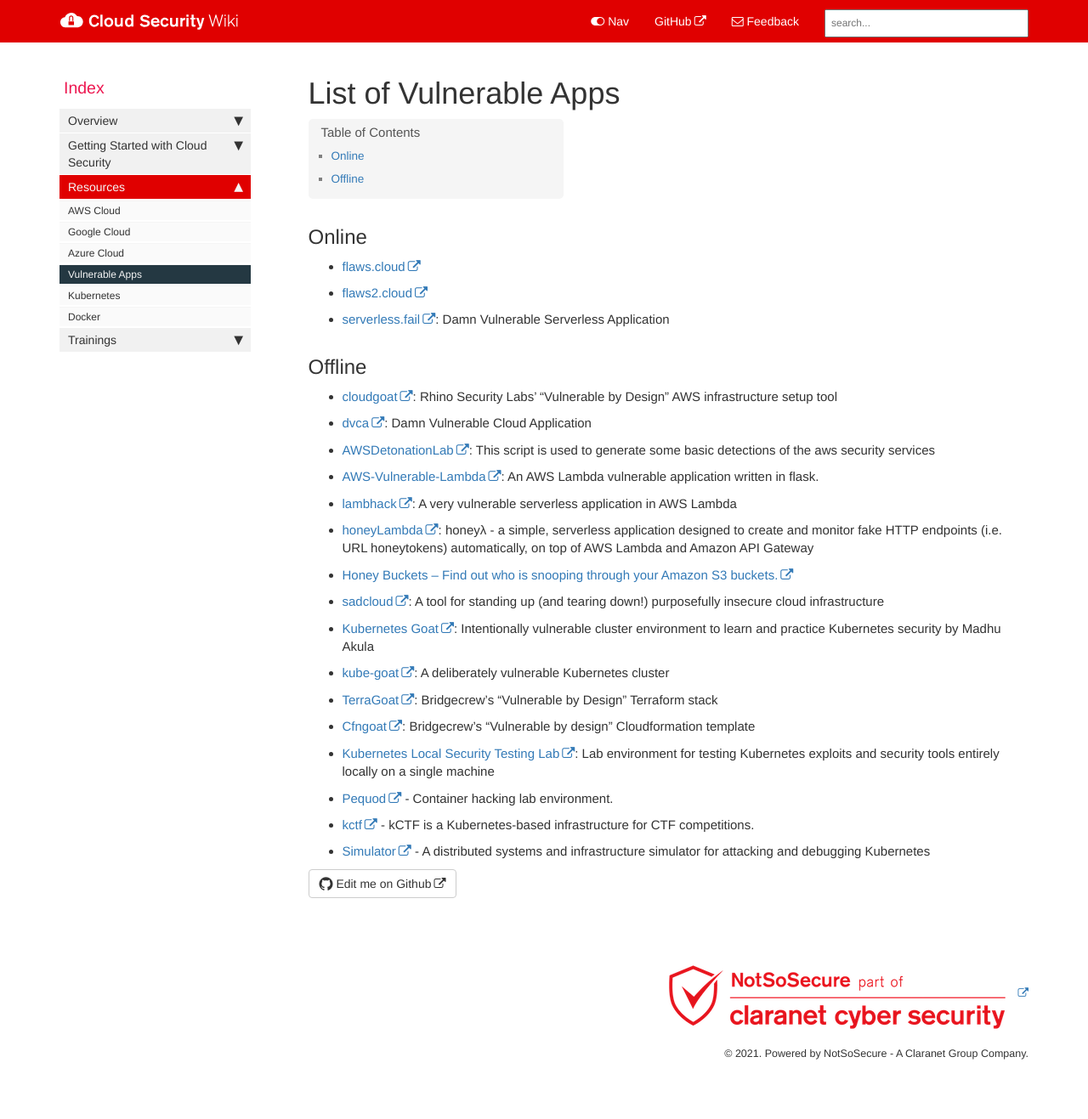
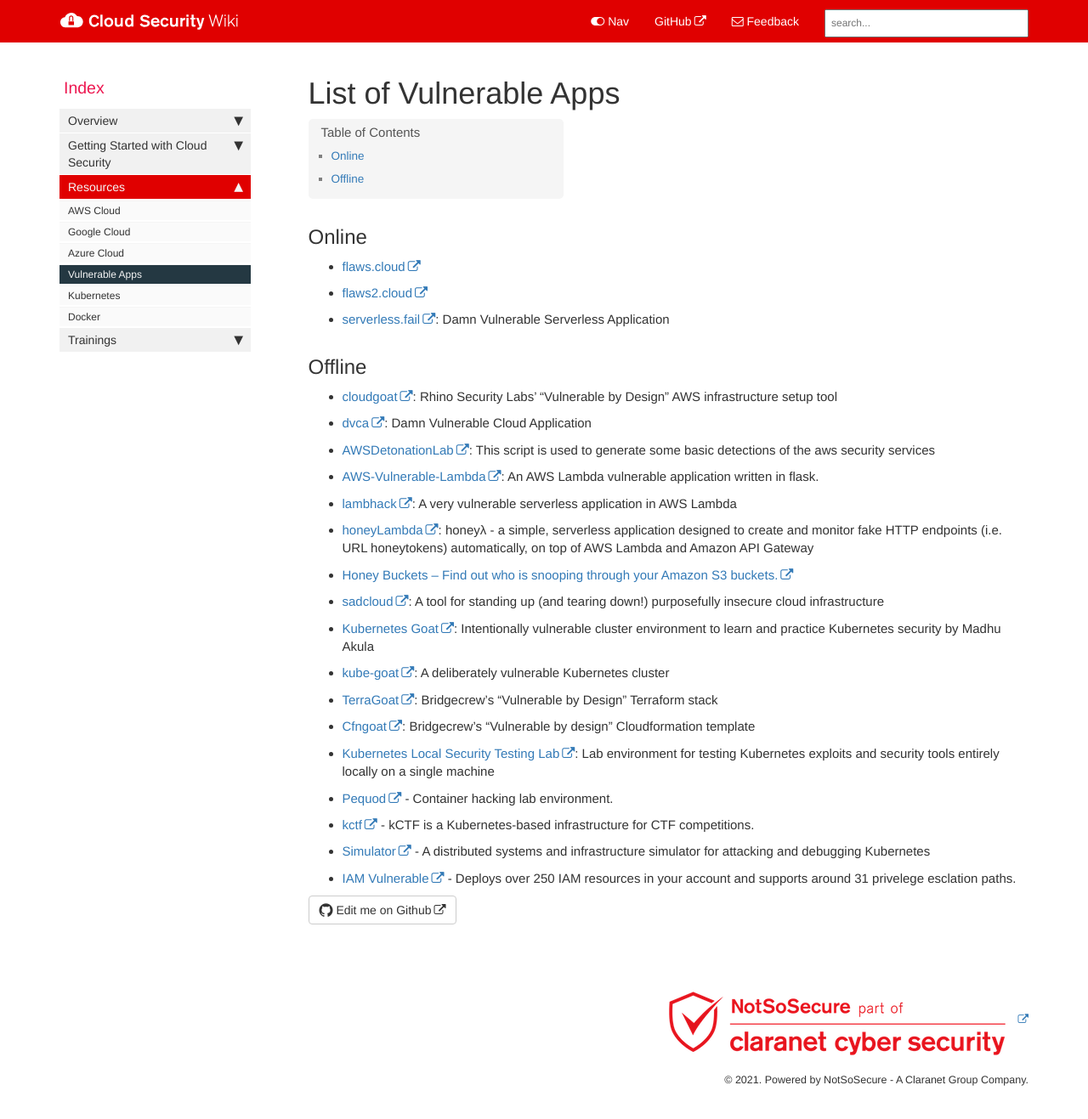
Before and after one commit to NotSoSecure/cloud-sec-wiki, a Jekyll site: the page built from pages/mydoc/vulnerable_apps.md, in a window 1280 px wide and 1331 px high. Shown: the top 1317 px of the window at 85% size. Built offline with Jekyll 4.4.1, drawn with Linux system fonts in a browser that asks for light colours; nearby versions of some CDN libraries; comment, search, counter and statistics services are not loaded.

Commit message:
Add IAM Vulnerable in Offline Vulnerable Labs ✨

```diff
--- a/pages/mydoc/vulnerable_apps.md
+++ b/pages/mydoc/vulnerable_apps.md
@@ -46,3 +46,5 @@ folder: mydoc
 * [kctf](https://github.com/google/kctf/tree/alpha) - kCTF is a Kubernetes-based infrastructure for CTF competitions.
 
 * [Simulator](https://github.com/google/kctf/tree/alpha) - A distributed systems and infrastructure simulator for attacking and debugging Kubernetes
+
+* [IAM Vulnerable](https://github.com/BishopFox/iam-vulnerable) - Deploys over 250 IAM resources in your account and supports around 31 privelege esclation paths.
```
